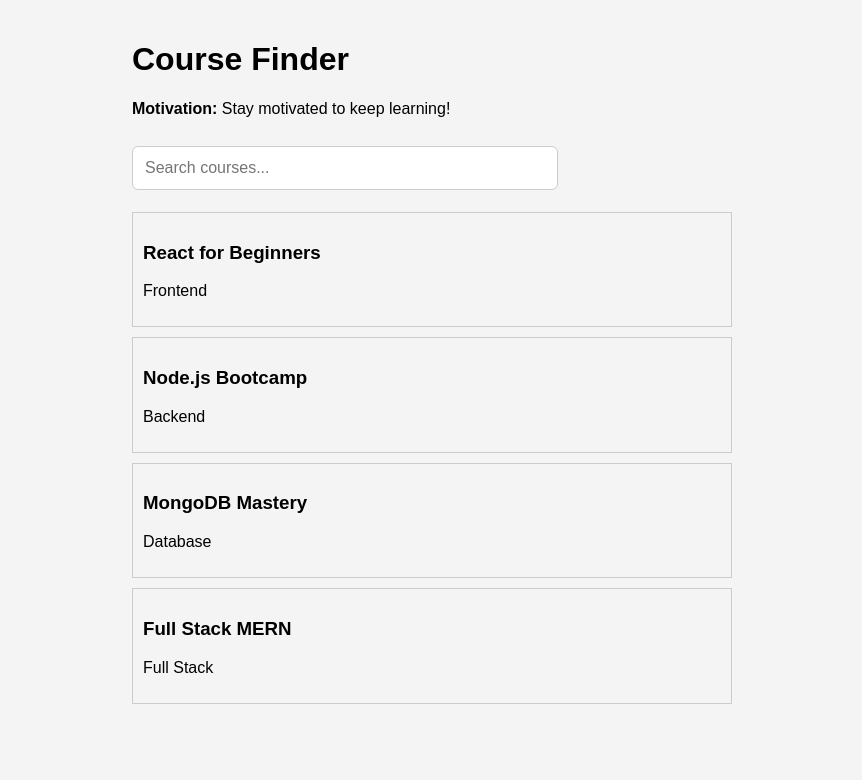
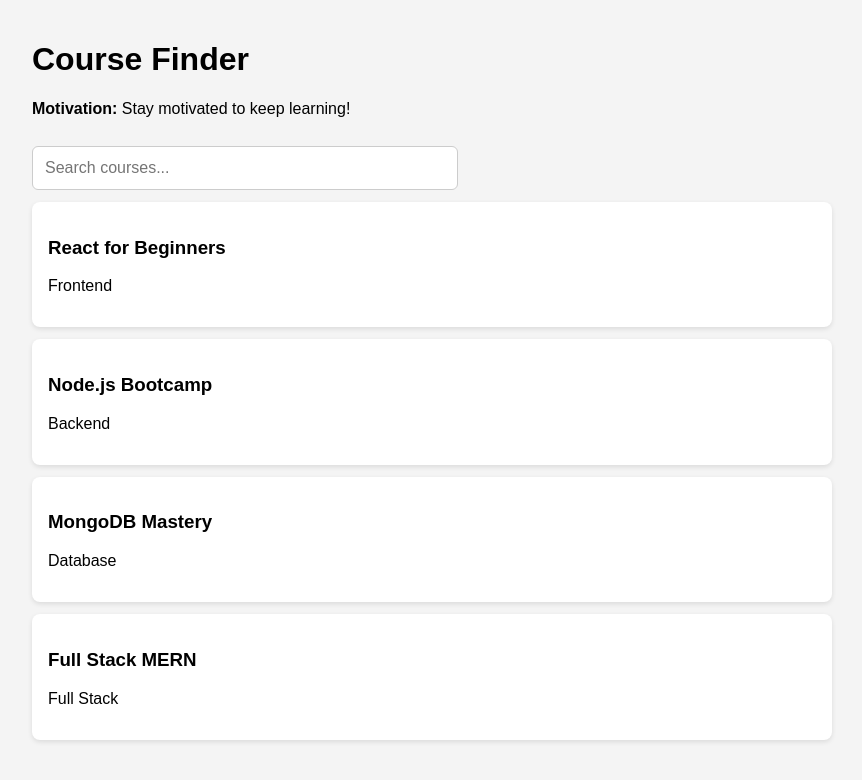
Before and after one commit to M-Aditya-11/course-finder, a React app in the folder frontend/: page / in a window 1280 px wide. Shown: the top 780 px of the page, without its empty margins (208-1070 px from the left). Built offline with nearby package versions, Linux system fonts and the light colour scheme; no server answers; the HTML template or start-up script is replaced by a standard one.

Commit message:
Update CourseCard styling and enhance CourseList with no courses message

```diff
--- a/frontend/src/App.jsx
+++ b/frontend/src/App.jsx
@@ -23,7 +23,7 @@ function App() {
   );
 
   return (
-    <div style={{ maxWidth: "600px", margin: "auto", padding: "20px" }}>
+    <div style={{ maxWidth: "800px", margin: "auto", padding: "20px" }}>
       <h1>Course Finder</h1>
       <p><strong>Motivation:</strong> {quote}</p>
 
--- a/frontend/src/components/CourseCard.jsx
+++ b/frontend/src/components/CourseCard.jsx
@@ -1,6 +1,6 @@
 const CourseCard = ({ course }) => {
   return (
-    <div style={{ border: "1px solid #ccc", padding: "10px", margin: "10px 0" }}>
+    <div className="course-card">
       <h3>{course.name}</h3>
       <p>{course.category}</p>
     </div>
--- a/frontend/src/components/CourseList.jsx
+++ b/frontend/src/components/CourseList.jsx
@@ -1,6 +1,11 @@
 import CourseCard from "./CourseCard";
 
 const CourseList = ({ courses }) => {
+
+  if (courses.length === 0) {
+    return <p>No courses found.</p>;
+  }
+
   return (
     <div>
       {courses.map((course) => (
```
